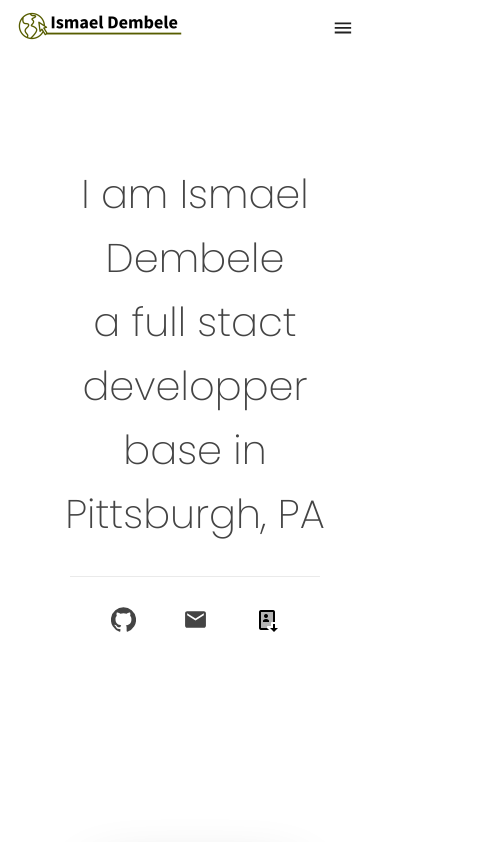
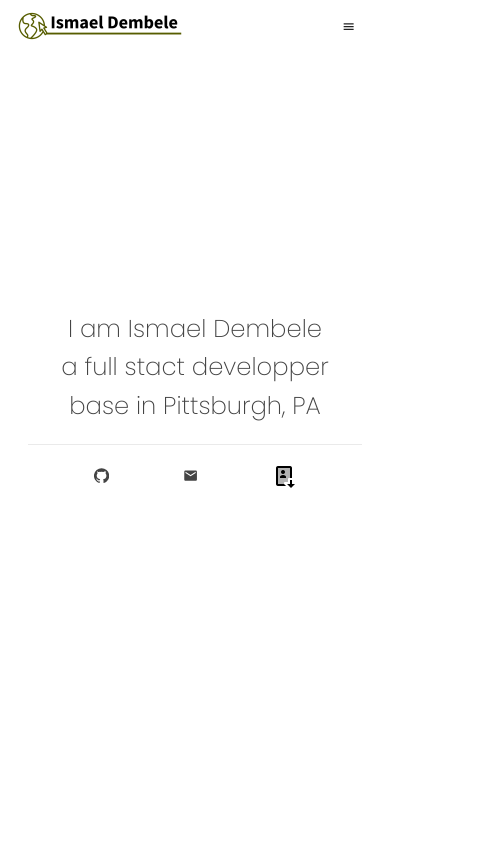
Before and after one commit to IsmaelDembele/portfolio-v3, a React (Create React App) app: page / in a window 390 px wide. Shown: the top 842 px of the page, 491 px wide, since content can reach past the window. Built offline with nearby package versions, Linux system fonts and the light colour scheme.

Commit message:
responsive header implemented

```diff
--- a/src/components/Header.js
+++ b/src/components/Header.js
@@ -12,7 +12,7 @@ const Header = () => {
       <Grid container className="presentation">
         {/* -------------left side---------------- */}
 
-        <Grid item lg={6} className="presentation__left">
+        <Grid item lg md className="presentation__left">
           <Grid container direction="column" className="presentation__left-box">
             <Grid item>
               <div className="presentation__text">
@@ -41,7 +41,7 @@ const Header = () => {
 
         {/* -------------Right side---------------- */}
 
-        <Grid item lg={6} className="presentation__right">
+        <Grid item lg md className="presentation__right">
           <img src={pic} alt="computer" className="presentation__img" />
         </Grid>
       </Grid>
--- a/src/styles/_header.scss
+++ b/src/styles/_header.scss
@@ -1,8 +1,13 @@
 #header {
   // padding-top: 7rem;
   min-height: calc(max(100vh, 65rem));
+  // min-height: calc(min(100vh, 20rem));
   width: 90%;
   margin: 0 auto 0 auto;
+
+  @include respond(tab-land) {
+    // min-height: 50px;
+  }
 
   .presentation {
     text-align: center;
@@ -17,12 +22,21 @@
       justify-content: center;
       // background-color: cornsilk;
       height: 95vh;
+
+      @include respond(tab-port) {
+        // width < 960
+        width: 100%;
+      }
     }
 
     &__left-box {
-      // background-color: chartreuse;
       width: 75%;
       min-height: 30rem;
+
+      @include respond(tab-port) {
+        // width < 960
+      }
+      width: 100%;
     }
     &__text {
       font-size: 4rem;
@@ -56,7 +70,11 @@
       display: flex;
       justify-content: center;
       align-items: center;
-      // background-color: #fff;
+
+      @include respond(tab-land) {
+        // width < 960
+        display: none;
+      }
     }
     &__img {
       display: block;
--- a/src/styles/_mixins.scss
+++ b/src/styles/_mixins.scss
@@ -1,15 +1,19 @@
 // MEDIA QUERY MANAGER
 /*
-0 - 600px:      Phone 				// which is 37.5 * 16
+0 - 416px:      small - Phone 				// which is 26 * 16
+416 - 600px:      Phone 				// which is 37.5 * 16
 600 - 960px:    Tablet portrait		//60
 960 - 1280px:   Tablet landscape    //80em
+1280 - 1360px small desktop // 85em
 [1280 - 1920] is where our normal styles apply
 1920px + :      Big desktop         120em
 
 $breakpoint arguement choices:
+- sm-phone
 - phone
 - tab-port
 - tab-land
+- sm-desk
 - big-desktop
 
 ORDER: Base + typography > general layout + grid > page layout > components
@@ -18,6 +22,11 @@ ORDER: Base + typography > general layout + grid > page layout > components
 */
 
 @mixin respond($breakpoint) {
+  @if $breakpoint == sm-phone {
+    @media only screen and (max-width: 26em) {
+      @content;
+    } //416px
+  }
   @if $breakpoint == phone {
     @media only screen and (max-width: 37.5em) {
       @content;
@@ -33,6 +42,11 @@ ORDER: Base + typography > general layout + grid > page layout > components
       @content;
     } //1280px
   }
+  @if $breakpoint == sm-desk {
+    @media only screen and (max-width: 85em) {
+      @content;
+    } //1360px
+  }
   @if $breakpoint == big-desktop {
     @media only screen and (min-width: 120em) {
       @content;
--- a/src/styles/_nav.scss
+++ b/src/styles/_nav.scss
@@ -35,6 +35,13 @@
     &:hover {
       // background-color: $nav__bar__hover;
       border-bottom: 0.5rem solid $nav__bar__hover;
+    }
+
+    //////////////////////
+    @include respond(tab-land) {
+      // width < 960
+      font-size: 2.5rem;
+      margin-right: 7.5rem;
     }
   }
 
@@ -81,5 +88,14 @@
       // background-color: $nav__bar__hover;
       // border-bottom: 0.5rem solid $nav__bar__hover;
     }
+    @include respond(phone) {
+      .MuiTypography-body1 {
+        font-size: 1.79rem;
+      }
+    }
+    // @include respond(sm-phone) {
+    //   // width < 960
+    //   font-size: 38%;
+    // }
   }
 }
--- a/src/styles/index.scss
+++ b/src/styles/index.scss
@@ -16,7 +16,27 @@
 
 html {
   box-sizing: border-box;
-  font-size: 62.5%; // 10px/16px = 62.5% -> 1rem = 10px
+  font-size: 62.5%;
+
+  @include respond(sm-desk) {
+    // width < 1360
+    font-size: 60.5%;
+  }
+  @include respond(tab-land) {
+    // width < 1280
+    font-size: 62.5%;
+  }
+  @include respond(tab-port) {
+    // width < 960
+    font-size: 62.5%;
+  }
+  @include respond(phone) {
+    font-size: 49%;
+  }
+  @include respond(sm-phone) {
+    // width < 960
+    font-size: 38%;
+  }
 }
 
 body {
```
